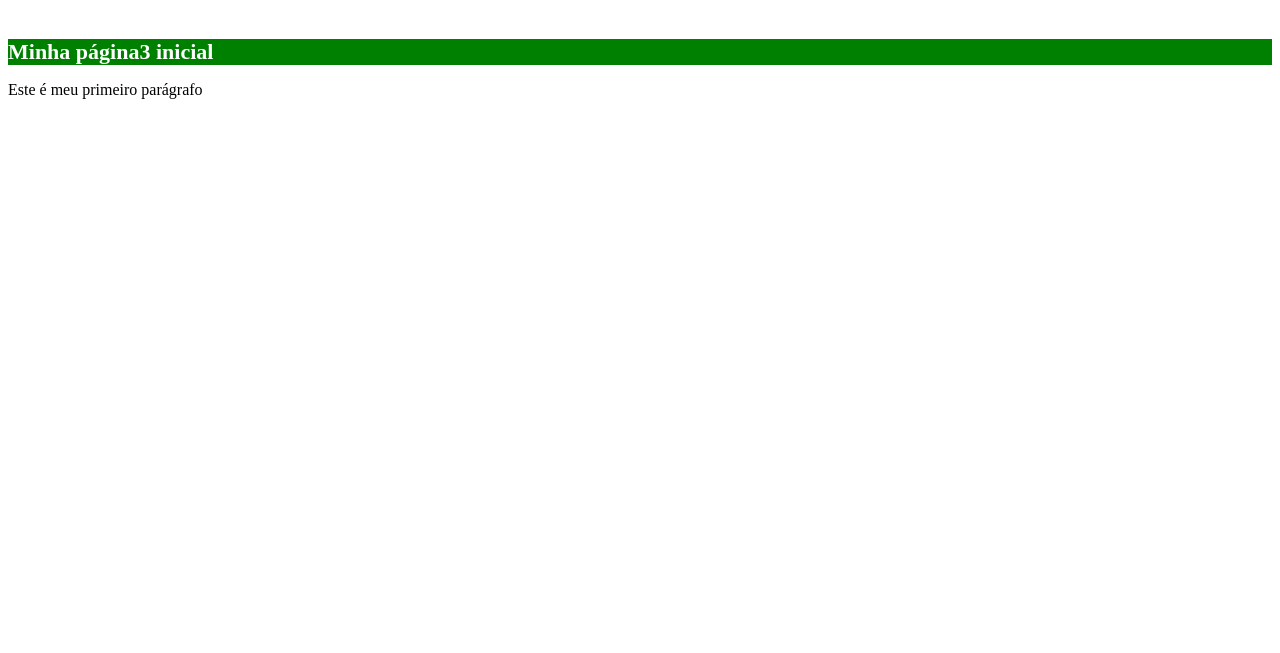
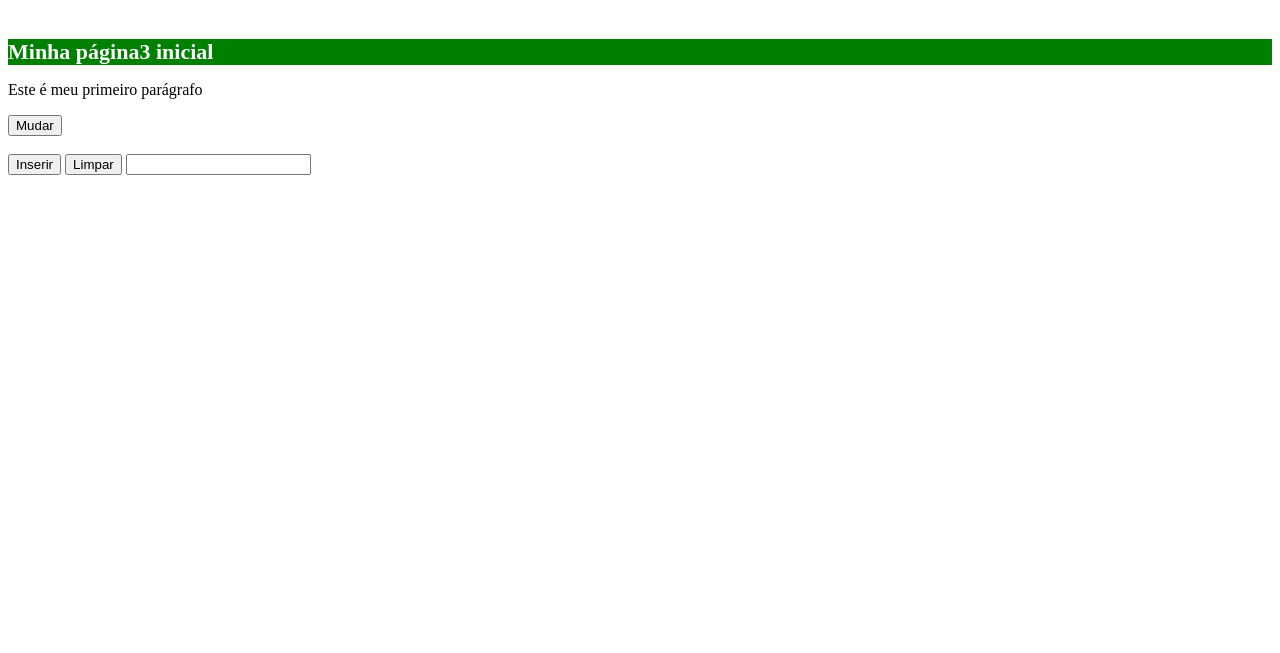
Before and after one commit to SummerSenac/aulasenac, a plain HTML site: page index.html in a window 1280 px wide. Shown: the part 147-800 px from the top of the page. Drawn offline with Linux system fonts and the light colour scheme.

Commit message:
trabalhando css, html e javascript

```diff
--- a/index.html
+++ b/index.html
@@ -1,5 +1,6 @@
 <!DOCTYPE html>
 <html lang="en">
+
 <head>
     <meta charset="UTF-8">
     <meta name="viewport" content="width=device-width, initial-scale=1.0">
@@ -21,6 +22,7 @@
         } */
     </style>
 </head>
+
 <body>
     <!-- atributo inline -->
     <h1 class="bloco tamFonte" style="color: red; text-shadow: 2px 3px 2px blue;"> Minha página inicial</h1>
@@ -28,7 +30,33 @@
     <br>
     <h1 class="bloco" id="bloco">Minha página2 inicial</h1>
     <br>
-    <h1 class="bloco tamFonte">Minha página3 inicial</h1>
-    <p>Este é meu primeiro parágrafo</p>
+    <h1 id="titulo" class="bloco tamFonte">Minha página3 inicial</h1>
+    <p id="mudaTexto">Este é meu primeiro parágrafo</p>
+    <button onclick="mudarTexto()">Mudar</button><br><br>
+    <button onclick="inserirTexto()">Inserir</button>
+    <button onclick="limparTexto()">Limpar</button>
+    <input type="text" name="texto" id="campo">
 </body>
+
+<script>
+
+    function mudarTexto() {
+        var txt = document.getElementById('titulo').innerHTML
+        console.log(txt)
+        document.getElementById('mudaTexto').innerHTML = txt
+        document.getElementById('mudaTexto').style.color = 'red'
+    }
+
+    function inserirTexto () {
+        var texto = "Henning Summer"
+        document.getElementById('campo').value = texto
+    }
+
+    function limparTexto () {
+        document.getElementById('campo').value = ''
+
+    }
+
+</script>
+
 </html>
```
Also changed, not shown: index.js (added).
